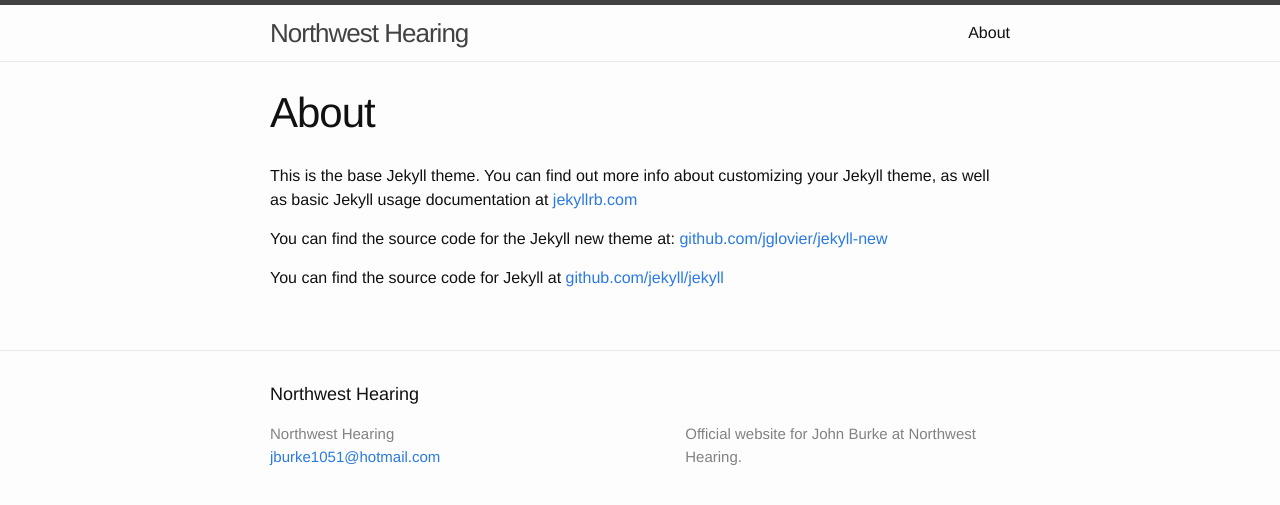
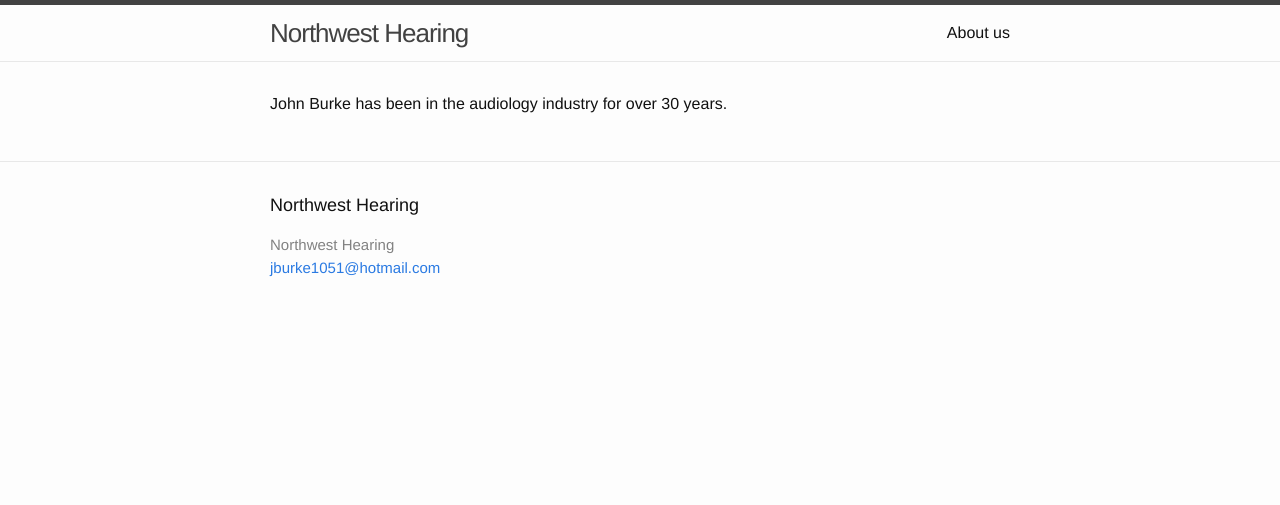
Before and after one commit to thatknitter/northwest_hearing, a Jekyll site: the page built from about.md, in a window 1280 px wide. Shown: the top 505 px of the page. Built offline with Jekyll 4.4.1, drawn with Linux system fonts in a browser that asks for light colours.

Commit message:
initial changes

```diff
--- a/_config.yml
+++ b/_config.yml
@@ -6,5 +6,8 @@
 baseurl: "" # the subpath of your site, e.g. /blog/
 url: "http://northwesthearing.com"
 
+google+: Northwest Hearing
+facebook: Northwest Hearing
+
 # Build settings
 markdown: kramdown
--- a/_includes/footer.html
+++ b/_includes/footer.html
@@ -14,7 +14,7 @@
 
       <div class="footer-col  footer-col-2">
         <ul class="social-media-list">
-          {% if site.github_username %}
+          <!-- {% if site.github_username %} -->
           <li>
             <a href="https://github.com/{{ site.github_username }}">
               <span class="icon  icon--github">
@@ -28,7 +28,7 @@
           </li>
           {% endif %}
 
-          {% if site.twitter_username %}
+          <!-- {% if site.twitter_username %} -->
           <li>
             <a href="https://twitter.com/{{ site.twitter_username }}">
               <span class="icon  icon--twitter">
--- a/about.md
+++ b/about.md
@@ -1,11 +1,7 @@
 ---
-layout: page
-title: About
+layout: default
+title: About us
 permalink: /about/
 ---
 
-This is the base Jekyll theme. You can find out more info about customizing your Jekyll theme, as well as basic Jekyll usage documentation at [jekyllrb.com](http://jekyllrb.com/)
-
-You can find the source code for the Jekyll new theme at: [github.com/jglovier/jekyll-new](https://github.com/jglovier/jekyll-new)
-
-You can find the source code for Jekyll at [github.com/jekyll/jekyll](https://github.com/jekyll/jekyll)
+John Burke has been in the audiology industry for over 30 years.
```
